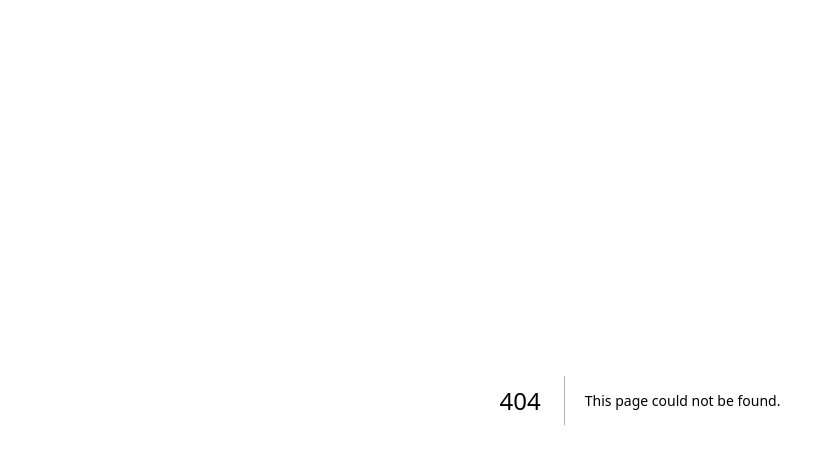
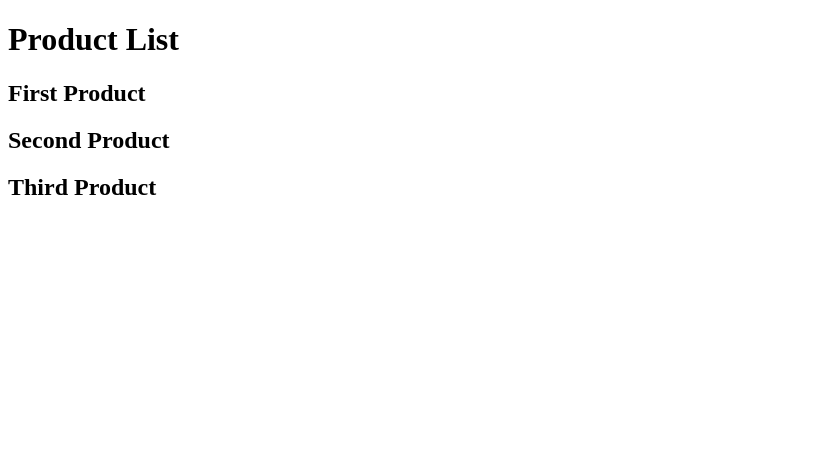
Before and after one commit to Muhammed-Sahad-P/Nextjs-Learning, a Next.js app: page /products in a window 1280 px wide. Before the commit this address had no page. Shown: the top 464 px of the page, without its empty margins (0-835 px from the left). Built offline with nearby package versions, Linux system fonts and the light colour scheme.

Commit message:
create Dynamic routes

```diff
--- /dev/null
+++ b/src/app/products/[productId]/page.tsx
@@ -0,0 +1,3 @@
+export default function ProdctDetails({ params }: { params: { productId: string } }) {
+    return <h1>Product Details Page {params.productId}</h1>
+}
--- /dev/null
+++ b/src/app/products/page.tsx
@@ -0,0 +1,10 @@
+export default function ProductList() {
+    return (
+        <>
+            <h1>Product List</h1>
+            <h2>First Product</h2>
+            <h2>Second Product</h2>
+            <h2>Third Product</h2>
+        </>
+    )
+}
```
